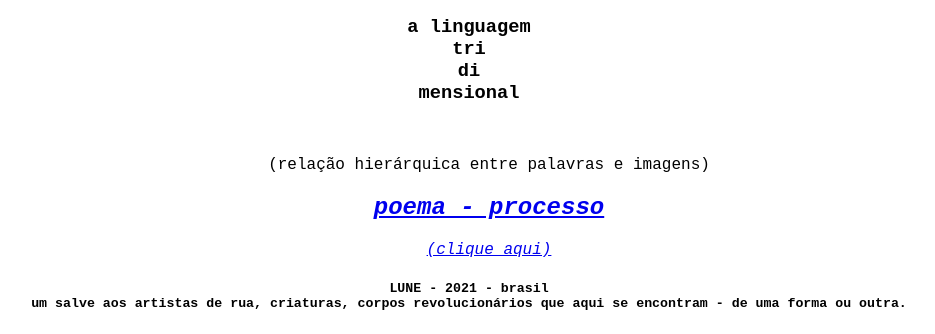
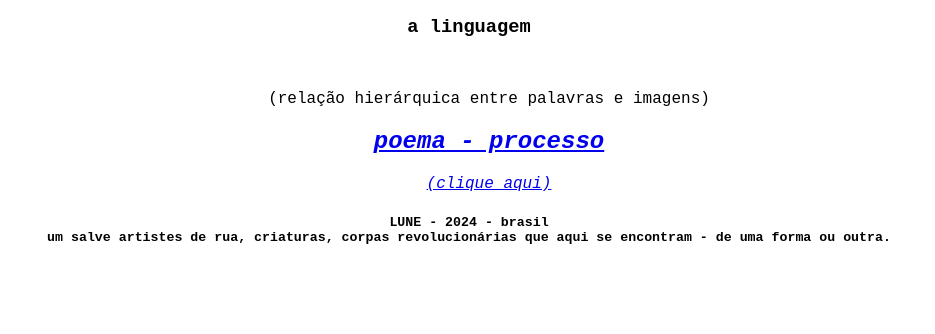
Before and after one commit to fritassoes/livrodeartista, a plain HTML site: page index.html in a window 1280 px wide. Shown: the part 726-1060 px from the top of the page, without its empty margins (171-1106 px from the left). After the commit the page ends 994 px from the top, so only its background shows below. Drawn offline with Linux system fonts and the light colour scheme.

Commit message:
Update index.html

```diff
--- a/index.html
+++ b/index.html
@@ -51,13 +51,6 @@
     </p>
     <h3>
       a linguagem
-      <br>
-      tri
-      <br>
-      di
-      <br>
-      mensional
-
     </h3>
     </div>
     <div id="poema" <nav>
@@ -81,9 +74,9 @@
       </ul>
       </nav>
       <p>
-      <h5> LUNE - 2021 - brasil
+      <h5> LUNE - 2024 - brasil
         <br>
-        um salve aos artistas de rua, criaturas, corpos revolucionários que aqui se encontram - de uma forma ou outra.
+        um salve artistes de rua, criaturas, corpas revolucionárias que aqui se encontram - de uma forma ou outra.
       </h5>
       </p>
       </p>
```
